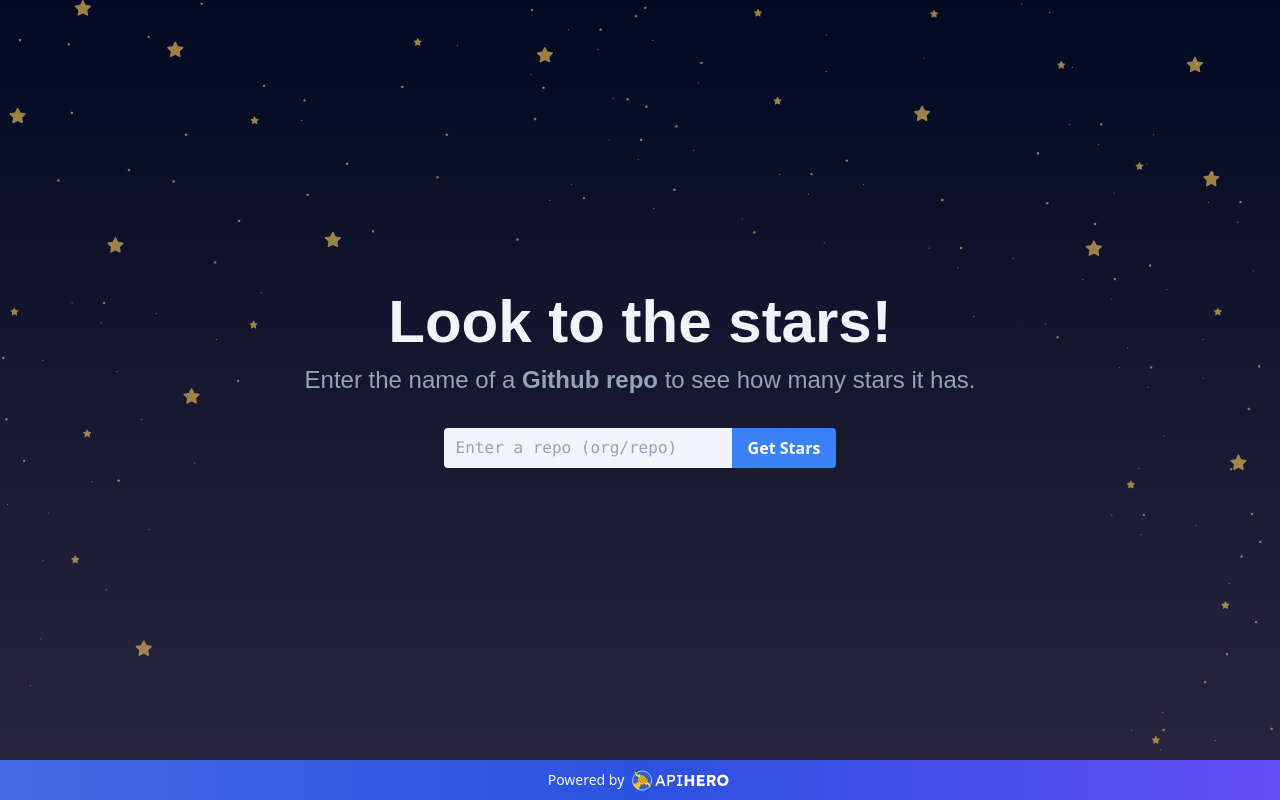
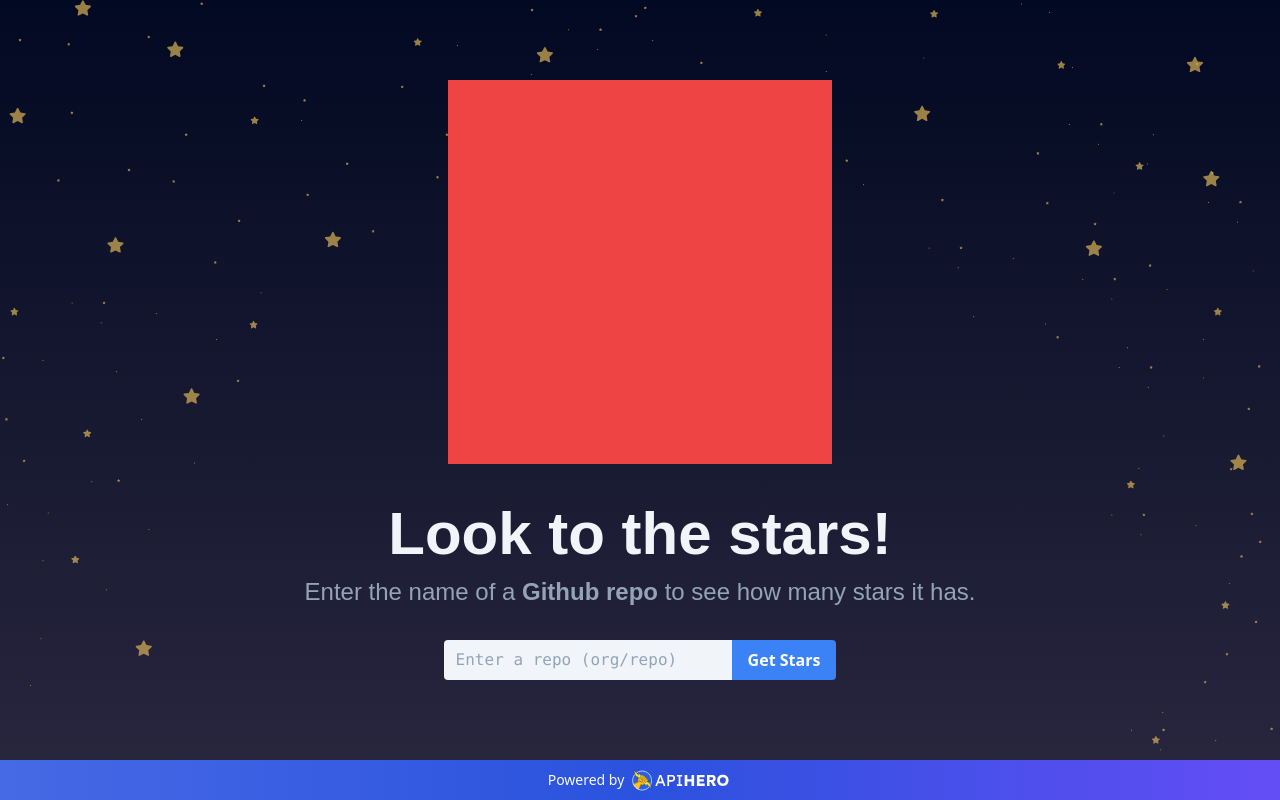
Before and after one commit to triggerdotdev/github-stars-demo, a Next.js app in the folder github-stars-demo/: page / in a window 1280 px wide. Built offline with nearby package versions, Linux system fonts and the light colour scheme.

Commit message:
Added StarCount component

```diff
--- /dev/null
+++ b/github-stars-demo/pages/components/StarCount.tsx
@@ -0,0 +1,3 @@
+export function StarCount() {
+  return <div className="w-96 h-96 bg-red-500 z-50 mb-10"></div>;
+}
--- a/github-stars-demo/pages/index.tsx
+++ b/github-stars-demo/pages/index.tsx
@@ -1,6 +1,7 @@
 import type { NextPage } from "next";
 import Head from "next/head";
 import Image from "next/image";
+import { StarCount } from "./components/StarCount";
 import { GetStarsInput } from "./GetStarsInput";
 
 const Home: NextPage = () => {
@@ -14,7 +15,7 @@ const Home: NextPage = () => {
 
       <div className="w-full overflow-hidden absolute h-screen top-0">
         <Image
-          className="animate-pulse 1s"
+          className="animate-pulse"
           src="/github-star-field.svg"
           alt="Star field large"
           layout="fill"
@@ -31,7 +32,8 @@ const Home: NextPage = () => {
         />
       </div>
 
-      <main className="flex w-full flex-1 flex-col items-center justify-center px-20 text-center">
+      <main className="flex w-full flex-1 flex-col items-center justify-top p-20 text-center">
+        <StarCount />
         <h1 className="text-6xl font-bold font-poppins text-slate-100">
           Look to the stars!
         </h1>
```
